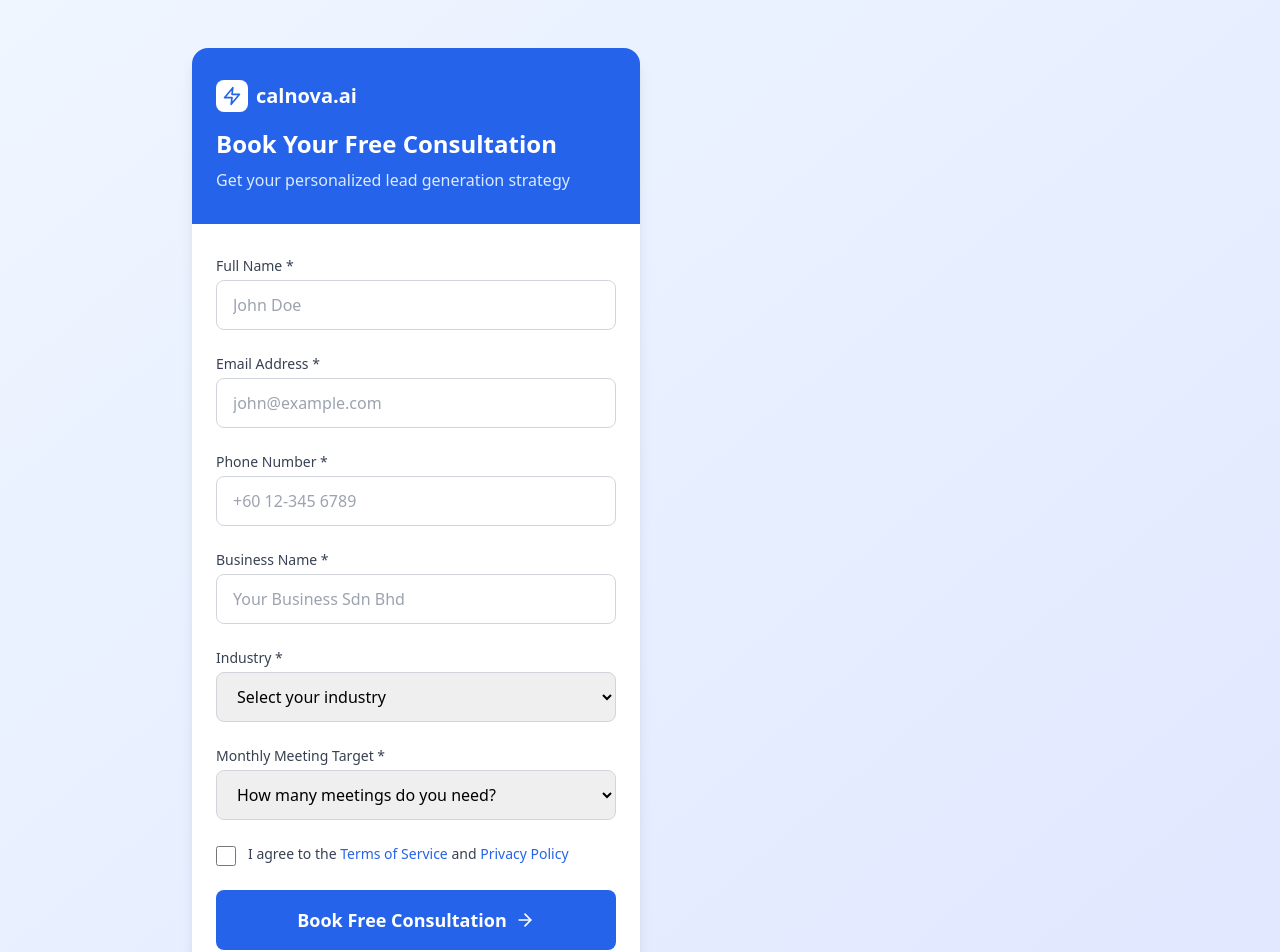
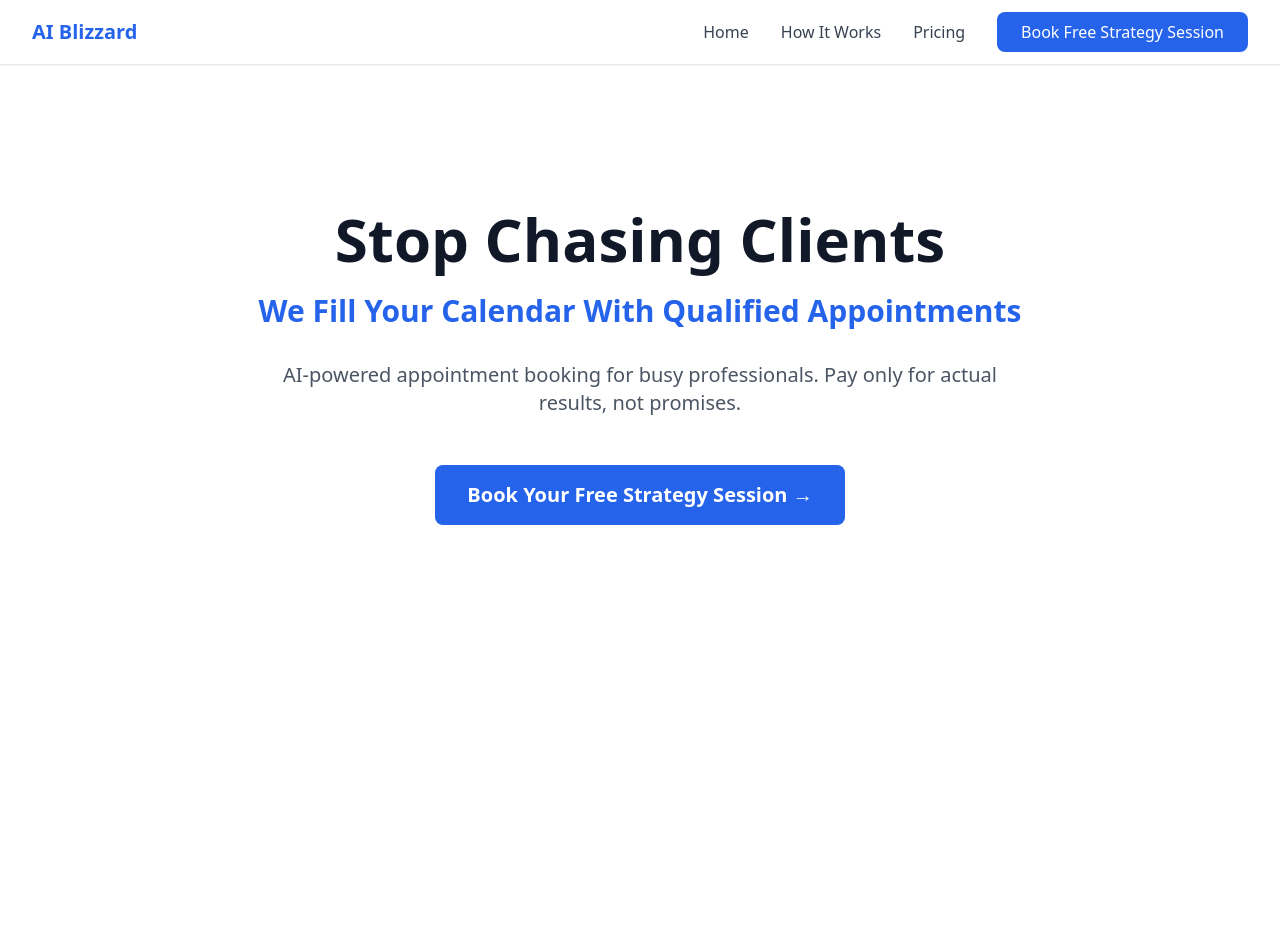
Before and after one commit to dwauto7/ai-receptionist, a Next.js app: page / in a window 1280 px wide. Shown: the top 952 px of the page. After the commit the page ends 800 px from the top, so only its background shows below. Built offline with nearby package versions, Linux system fonts and the light colour scheme.

Commit message:
Update page.tsx

```diff
--- a/app/page.tsx
+++ b/app/page.tsx
@@ -1,250 +1,55 @@
-'use client';
+import Link from 'next/link';
 
-import { useState } from 'react';
-import Link from 'next/link';
-import { useForm } from 'react-hook-form';
-import { zodResolver } from '@hookform/resolvers/zod';
-import { ArrowRight, Users, Calendar, Zap, CheckCircle, Loader2 } from 'lucide-react';
-import toast, { Toaster } from 'react-hot-toast';
-import { signupSchema, type SignupFormData } from '@/lib/validation';
-
-export default function SignupPage() {
-  const [isLoading, setIsLoading] = useState(false);
-
-  const {
-    register,
-    handleSubmit,
-    formState: { errors },
-    reset
-  } = useForm<SignupFormData>({
-    resolver: zodResolver(signupSchema)
-  });
-
-  const onSubmit = async (data: SignupFormData) => {
-    setIsLoading(true);
-
-    try {
-      const response = await fetch('/api/contact', {
-        method: 'POST',
-        headers: {
-          'Content-Type': 'application/json',
-        },
-        body: JSON.stringify(data),
-      });
-
-      const result = await response.json();
-
-      if (result.success) {
-        toast.success(result.message);
-        reset(); // Clear form
-      } else {
-        toast.error(result.message);
-      }
-    } catch (error) {
-      toast.error('There was an error submitting the form. Please try again.');
-      console.error('Submission error:', error);
-    } finally {
-      setIsLoading(false);
-    }
-  };
-
-  const industries = [
-    'Technology & SaaS',
-    'Marketing Agency',
-    'Consulting',
-    'Financial Services',
-    'Real Estate',
-    'Healthcare',
-    'Legal Services',
-    'Education',
-    'E-commerce',
-    'Manufacturing',
-    'Other'
-  ];
-
-  const leadTargets = [
-    '1-5 meetings per month',
-    '5-10 meetings per month',
-    '10-20 meetings per month',
-    '20+ meetings per month'
-  ];
-
+export default function Home() {
   return (
-    <div className="min-h-screen bg-gradient-to-br from-blue-50 to-indigo-100 py-12 px-4 sm:px-6 lg:px-8">
-      <Toaster position="top-right" />
-
-      <div className="max-w-4xl mx-auto">
-        <div className="flex flex-col lg:flex-row gap-8">
-          {/* Left Side - Form */}
-          <div className="lg:w-1/2">
-            <div className="bg-white rounded-2xl shadow-lg overflow-hidden">
-              {/* Header */}
-              <div className="bg-blue-600 px-6 py-8">
-                <div className="flex items-center space-x-2 mb-4">
-                  <div className="w-8 h-8 bg-white rounded-lg flex items-center justify-center">
-                    <Zap className="h-5 w-5 text-blue-600" />
-                  </div>
-                  <Link href="/" className="text-white text-xl font-bold">calnova.ai</Link>
-                </div>
-                <h1 className="text-2xl font-bold text-white">Book Your Free Consultation</h1>
-                <p className="mt-2 text-blue-100">Get your personalized lead generation strategy</p>
-              </div>
-
-              {/* Form */}
-              <form onSubmit={handleSubmit(onSubmit)} className="px-6 py-8 space-y-6">
-                <div>
-                  <label htmlFor="name" className="block text-sm font-medium text-gray-700 mb-1">
-                    Full Name *
-                  </label>
-                  <input
-                    type="text"
-                    id="name"
-                    {...register('name')}
-                    className="w-full px-4 py-3 border border-gray-300 rounded-lg focus:outline-none focus:ring-2 focus:ring-blue-500 focus:border-transparent transition duration-200"
-                    placeholder="John Doe"
-                  />
-                  {errors.name && (
-                    <p className="mt-1 text-sm text-red-600">{errors.name.message}</p>
-                  )}
-                </div>
-
-                <div>
-                  <label htmlFor="email" className="block text-sm font-medium text-gray-700 mb-1">
-                    Email Address *
-                  </label>
-                  <input
-                    type="email"
-                    id="email"
-                    {...register('email')}
-                    className="w-full px-4 py-3 border border-gray-300 rounded-lg focus:outline-none focus:ring-2 focus:ring-blue-500 focus:border-transparent transition duration-200"
-                    placeholder="john@example.com"
-                  />
-                  {errors.email && (
-                    <p className="mt-1 text-sm text-red-600">{errors.email.message}</p>
-                  )}
-                </div>
-
-                <div>
-                  <label htmlFor="phone" className="block text-sm font-medium text-gray-700 mb-1">
-                    Phone Number *
-                  </label>
-                  <input
-                    type="tel"
-                    id="phone"
-                    {...register('phone')}
-                    className="w-full px-4 py-3 border border-gray-300 rounded-lg focus:outline-none focus:ring-2 focus:ring-blue-500 focus:border-transparent transition duration-200"
-                    placeholder="+60 12-345 6789"
-                  />
-                  {errors.phone && (
-                    <p className="mt-1 text-sm text-red-600">{errors.phone.message}</p>
-                  )}
-                </div>
-
-                <div>
-                  <label htmlFor="business" className="block text-sm font-medium text-gray-700 mb-1">
-                    Business Name *
-                  </label>
-                  <input
-                    type="text"
-                    id="business"
-                    {...register('business')}
-                    className="w-full px-4 py-3 border border-gray-300 rounded-lg focus:outline-none focus:ring-2 focus:ring-blue-500 focus:border-transparent transition duration-200"
-                    placeholder="Your Business Sdn Bhd"
-                  />
-                  {errors.business && (
-                    <p className="mt-1 text-sm text-red-600">{errors.business.message}</p>
-                  )}
-                </div>
-
-                <div>
-                  <label htmlFor="industry" className="block text-sm font-medium text-gray-700 mb-1">
-                    Industry *
-                  </label>
-                  <select
-                    id="industry"
-                    {...register('industry')}
-                    className="w-full px-4 py-3 border border-gray-300 rounded-lg focus:outline-none focus:ring-2 focus:ring-blue-500 focus:border-transparent transition duration-200"
-                  >
-                    <option value="">Select your industry</option>
-                    {industries.map(industry => (
-                      <option key={industry} value={industry}>{industry}</option>
-                    ))}
-                  </select>
-                  {errors.industry && (
-                    <p className="mt-1 text-sm text-red-600">{errors.industry.message}</p>
-                  )}
-                </div>
-
-                <div>
-                  <label htmlFor="monthlyLeads" className="block text-sm font-medium text-gray-700 mb-1">
-                    Monthly Meeting Target *
-                  </label>
-                  <select
-                    id="monthlyLeads"
-                    {...register('monthlyLeads')}
-                    className="w-full px-4 py-3 border border-gray-300 rounded-lg focus:outline-none focus:ring-2 focus:ring-blue-500 focus:border-transparent transition duration-200"
-                  >
-                    <option value="">How many meetings do you need?</option>
-                    {leadTargets.map(target => (
-                      <option key={target} value={target}>{target}</option>
-                    ))}
-                  </select>
-                  {errors.monthlyLeads && (
-                    <p className="mt-1 text-sm text-red-600">{errors.monthlyLeads.message}</p>
-                  )}
-                </div>
-
-                <div className="flex items-start space-x-3">
-                  <input
-                    id="terms"
-                    name="terms"
-                    type="checkbox"
-                    required
-                    className="h-5 w-5 text-blue-600 focus:ring-blue-500 border-gray-300 rounded mt-0.5"
-                  />
-                  <label htmlFor="terms" className="block text-sm text-gray-700">
-                    I agree to the{' '}
-                    <Link href="/terms" className="text-blue-600 hover:text-blue-500 font-medium">
-                      Terms of Service
-                    </Link>{' '}
-                    and{' '}
-                    <Link href="/privacy" className="text-blue-600 hover:text-blue-500 font-medium">
-                      Privacy Policy
-                    </Link>
-                  </label>
-                </div>
-
-                <button
-                  type="submit"
-                  disabled={isLoading}
-                  className="w-full bg-blue-600 text-white py-4 px-6 rounded-lg font-semibold text-lg hover:bg-blue-700 focus:outline-none focus:ring-2 focus:ring-blue-500 focus:ring-offset-2 transition duration-200 disabled:opacity-50 disabled:cursor-not-allowed flex items-center justify-center space-x-2"
-                >
-                  {isLoading ? (
-                    <>
-                      <Loader2 className="h-5 w-5 animate-spin" />
-                      <span>Processing...</span>
-                    </>
-                  ) : (
-                    <>
-                      <span>Book Free Consultation</span>
-                      <ArrowRight className="h-5 w-5" />
-                    </>
-                  )}
-                </button>
-
-                <p className="text-center text-sm text-gray-600">
-                  Already working with us?{' '}
-                  <Link href="/login" className="font-medium text-blue-600 hover:text-blue-500">
-                    Client Login
-                  </Link>
-                </p>
-              </form>
+    <div className="min-h-screen bg-white">
+      {/* Navigation */}
+      <nav className="bg-white shadow-sm border-b">
+        <div className="max-w-7xl mx-auto px-4 sm:px-6 lg:px-8">
+          <div className="flex justify-between h-16">
+            <div className="flex items-center">
+              <span className="text-xl font-bold text-blue-600">AI Blizzard</span>
+            </div>
+            <div className="flex items-center space-x-8">
+              <Link href="/" className="text-gray-700 hover:text-blue-600 font-medium">Home</Link>
+              <a href="#how-it-works" className="text-gray-700 hover:text-blue-600 font-medium">How It Works</a>
+              <a href="#pricing" className="text-gray-700 hover:text-blue-600 font-medium">Pricing</a>
+              <Link
+                href="/signup"
+                className="bg-blue-600 text-white px-6 py-2 rounded-lg hover:bg-blue-700 font-medium transition-colors"
+              >
+                Book Free Strategy Session
+              </Link>
             </div>
           </div>
+        </div>
+      </nav>
 
-          {/* Right Side - Benefits (same as before) */}
-          {/* ... keep the benefits section from previous code ... */}
+      {/* Hero Section */}
+      <div className="max-w-6xl mx-auto px-4 sm:px-6 lg:px-8 py-16">
+
+        {/* Hero Section */}
+        <div className="text-center py-20">
+          <h1 className="text-5xl md:text-6xl font-bold text-gray-900 mb-6">
+            Stop Chasing Clients
+          </h1>
+          <p className="text-2xl md:text-3xl text-blue-600 font-semibold mb-8">
+            We Fill Your Calendar With Qualified Appointments
+          </p>
+          <p className="text-xl text-gray-600 mb-12 max-w-3xl mx-auto">
+            AI-powered appointment booking for busy professionals. Pay only for actual results, not promises.
+          </p>
+
+          {/* CTA Button */}
+          <Link
+            href="/signup"
+            className="bg-blue-600 text-white px-8 py-4 rounded-lg text-xl font-semibold hover:bg-blue-700 transition-colors inline-block"
+          >
+            Book Your Free Strategy Session →
+          </Link>
         </div>
+
+        {/* Rest of landing page content... */}
       </div>
     </div>
   );
```
